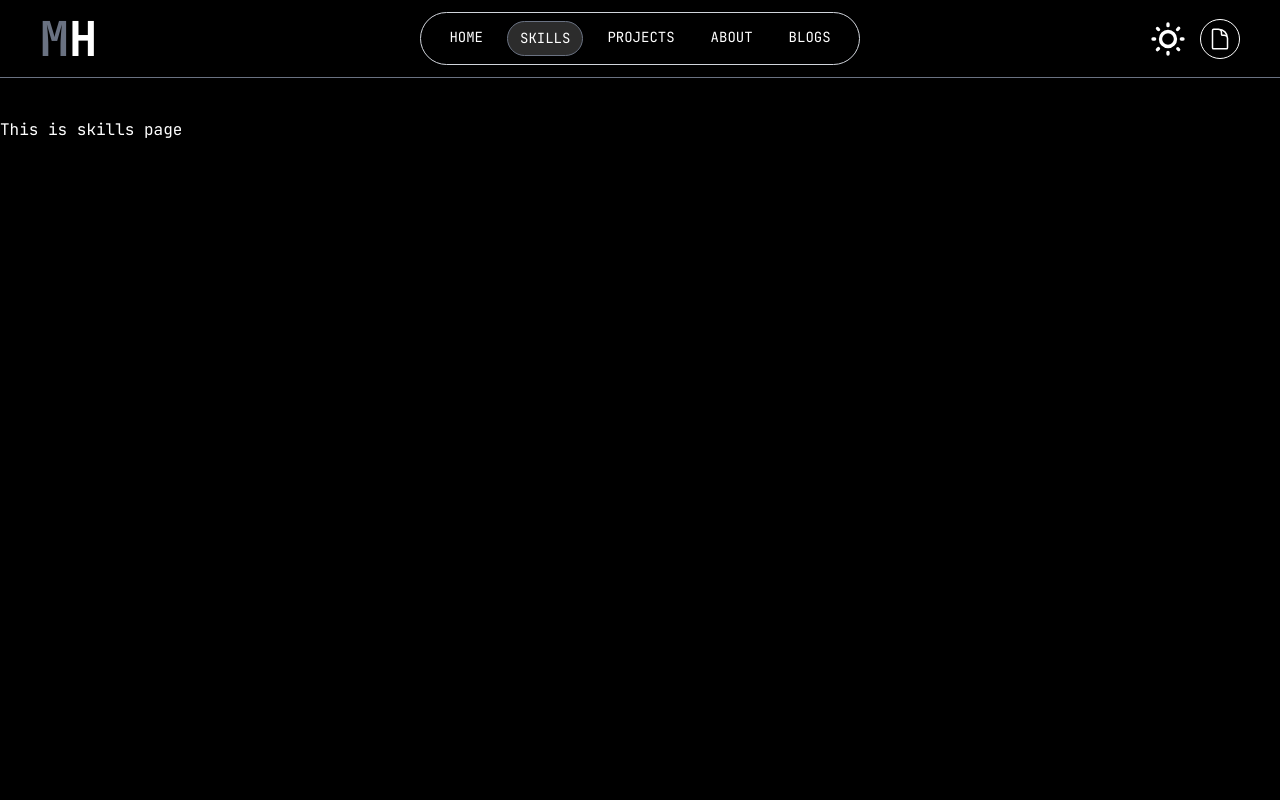
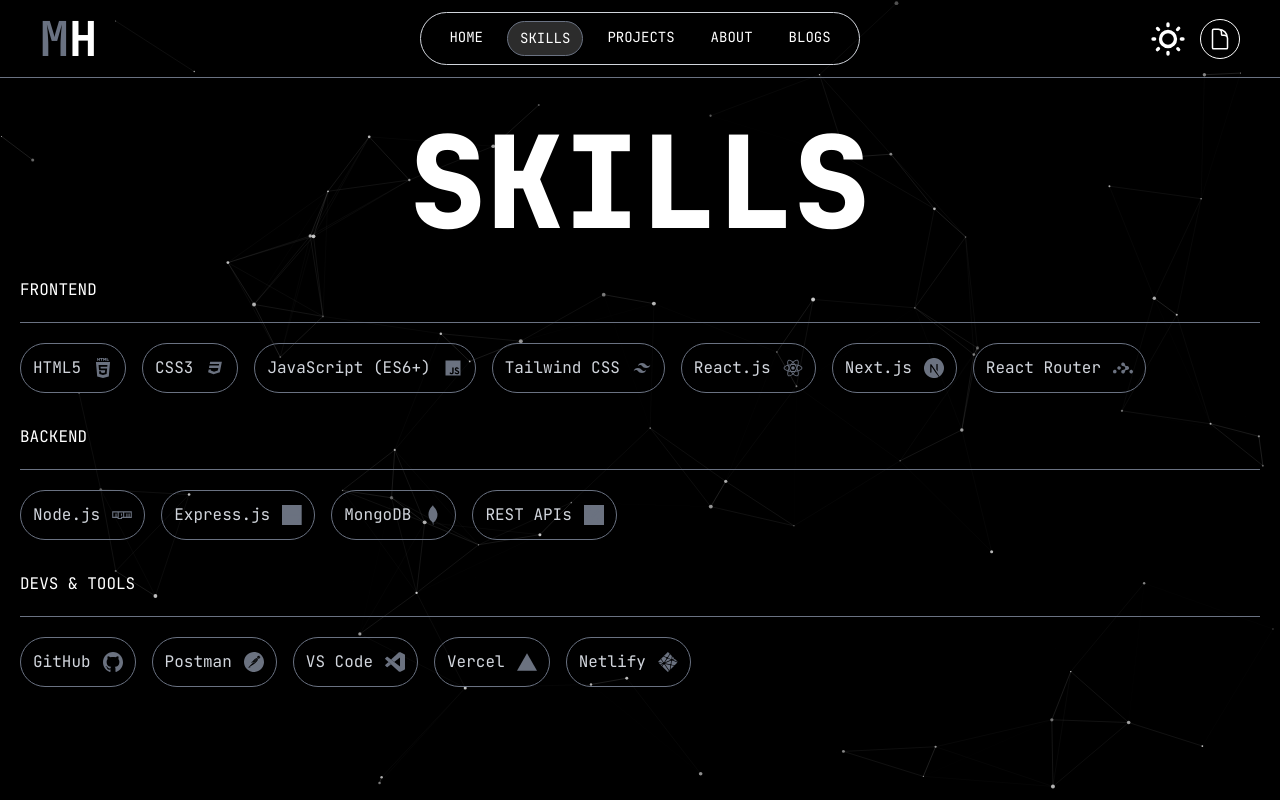
Before and after one commit to codeHasib/my-portfolio-final, a Next.js app: page /skills in a window 1280 px wide. Built offline with nearby package versions, Linux system fonts and the light colour scheme.

Commit message:
add skill section

```diff
--- a/package.json
+++ b/package.json
@@ -14,7 +14,8 @@
     "motion": "^12.38.0",
     "next": "16.2.3",
     "react": "19.2.4",
-    "react-dom": "19.2.4"
+    "react-dom": "19.2.4",
+    "react-svg": "^17.2.4"
   },
   "devDependencies": {
     "@tailwindcss/postcss": "^4",
--- a/src/app/layout.js
+++ b/src/app/layout.js
@@ -7,6 +7,7 @@
 import NavBar from "@/components/NavBar";
 import { ThemeProvider } from "@/Context/ThemeContext";
 import SplashScreen from "@/components/SplashScreen";
+import ParticleBackground from "@/components/ParticleBackground";
 
 const jetbrainsMono = JetBrains_Mono({
   subsets: ["latin"],
@@ -30,6 +31,7 @@
           }}
         />
         <ThemeProvider>
+          <ParticleBackground></ParticleBackground>
           <SplashWrapper></SplashWrapper>
           <NavBar></NavBar>
           <DataProvider>{children}</DataProvider>
--- a/src/app/page.js
+++ b/src/app/page.js
@@ -1,9 +1,11 @@
 import Hero from "@/components/Hero";
+import Skills from "@/components/Skills";
 
 const HomePage = () => {
   return (
     <>
       <Hero />
+      <Skills></Skills>
     </>
   );
 };
--- a/src/app/skills/page.jsx
+++ b/src/app/skills/page.jsx
@@ -1,5 +1,11 @@
+import Skills from "@/components/Skills";
+
 const SkillsPage = () => {
-  return <div>This is skills page</div>;
+  return (
+    <div>
+      <Skills></Skills>
+    </div>
+  );
 };
 
 export default SkillsPage;
--- a/src/components/Hero.jsx
+++ b/src/components/Hero.jsx
@@ -19,7 +19,7 @@
   const baseDelay = splashAlreadyShown ? 0 : 3.5;
 
   return (
-    <div className="flex flex-col justify-center items-center">
+    <div className="flex flex-col justify-center items-center border-b border-gray-500 pb-30">
       <motion.div
         initial={{ scale: 0, opacity: 0 }}
         animate={{ scale: 1, opacity: 1 }}
--- /dev/null
+++ b/src/components/ParticleBackground.jsx
@@ -0,0 +1,118 @@
+"use client";
+
+import { useEffect, useRef } from "react";
+import { useTheme } from "@/Context/ThemeContext";
+
+const ParticleBackground = () => {
+  const canvasRef = useRef(null);
+  const { theme } = useTheme();
+
+  useEffect(() => {
+    const canvas = canvasRef.current;
+    const ctx = canvas.getContext("2d");
+    let animationId;
+    let particles = [];
+
+    const particleColor = theme === "dark"
+      ? "255, 255, 255"
+      : "0, 0, 0";
+
+    const resize = () => {
+      canvas.width = window.innerWidth;
+      canvas.height = window.innerHeight;
+    };
+
+    resize();
+    window.addEventListener("resize", resize);
+
+    const PARTICLE_COUNT = 80;
+    const MAX_DISTANCE = 150;
+    const SPEED = 0.4;
+
+    class Particle {
+      constructor() {
+        this.reset();
+      }
+
+      reset() {
+        this.x = Math.random() * canvas.width;
+        this.y = Math.random() * canvas.height;
+        this.vx = (Math.random() - 0.5) * SPEED;
+        this.vy = (Math.random() - 0.5) * SPEED;
+        this.radius = Math.random() * 1.5 + 0.5;
+        this.opacity = Math.random() * 0.5 + 0.3;
+      }
+
+      update() {
+        this.x += this.vx;
+        this.y += this.vy;
+        if (this.x < 0 || this.x > canvas.width) this.vx *= -1;
+        if (this.y < 0 || this.y > canvas.height) this.vy *= -1;
+      }
+
+      draw() {
+        ctx.beginPath();
+        ctx.arc(this.x, this.y, this.radius, 0, Math.PI * 2);
+        ctx.fillStyle = `rgba(${particleColor}, ${this.opacity})`;
+        ctx.fill();
+      }
+    }
+
+    for (let i = 0; i < PARTICLE_COUNT; i++) {
+      particles.push(new Particle());
+    }
+
+    const drawLines = () => {
+      for (let i = 0; i < particles.length; i++) {
+        for (let j = i + 1; j < particles.length; j++) {
+          const dx = particles[i].x - particles[j].x;
+          const dy = particles[i].y - particles[j].y;
+          const dist = Math.sqrt(dx * dx + dy * dy);
+
+          if (dist < MAX_DISTANCE) {
+            const opacity = (1 - dist / MAX_DISTANCE) * 0.3;
+            ctx.beginPath();
+            ctx.moveTo(particles[i].x, particles[i].y);
+            ctx.lineTo(particles[j].x, particles[j].y);
+            ctx.strokeStyle = `rgba(${particleColor}, ${opacity})`;
+            ctx.lineWidth = 0.5;
+            ctx.stroke();
+          }
+        }
+      }
+    };
+
+    const animate = () => {
+      ctx.clearRect(0, 0, canvas.width, canvas.height);
+      particles.forEach((p) => {
+        p.update();
+        p.draw();
+      });
+      drawLines();
+      animationId = requestAnimationFrame(animate);
+    };
+
+    animate();
+
+    return () => {
+      cancelAnimationFrame(animationId);
+      window.removeEventListener("resize", resize);
+    };
+  }, [theme]); // 👈 re-runs when theme changes
+
+  return (
+    <canvas
+      ref={canvasRef}
+      style={{
+        position: "fixed",
+        top: 0,
+        left: 0,
+        zIndex: -1,
+        width: "100%",
+        height: "100%",
+      }}
+    />
+  );
+};
+
+export default ParticleBackground;
--- /dev/null
+++ b/src/components/ReactSvg.jsx
@@ -0,0 +1,40 @@
+"use client";
+
+import { ReactSVG } from "react-svg";
+import { useTheme } from "@/Context/ThemeContext";
+
+const ReactSvg = ({
+  src,
+  size = 40,
+  defaultColor = "#6b7280",
+  darkHoverColor = "#ffffff",
+  lightHoverColor = "#000000",
+  className = "",
+  isHovered = false, // 👈 controlled by parent
+}) => {
+  const { theme } = useTheme();
+
+  const iconColor = isHovered
+    ? theme === "dark"
+      ? darkHoverColor
+      : lightHoverColor
+    : defaultColor;
+
+  return (
+    <ReactSVG
+      key={`${theme}-${isHovered}`}
+      src={src}
+      className={className}
+      beforeInjection={(svg) => {
+        svg.setAttribute("fill", iconColor);
+        svg.setAttribute("width", size);
+        svg.setAttribute("height", size);
+        svg.querySelectorAll("path, circle, rect, polygon").forEach((el) => {
+          el.setAttribute("fill", iconColor);
+        });
+      }}
+    />
+  );
+};
+
+export default ReactSvg;
--- /dev/null
+++ b/src/components/Skills.jsx
@@ -0,0 +1,69 @@
+"use client";
+
+import { usePortfolioData } from "@/Context/dataContext";
+import SkillsDiv from "./SkillsDiv";
+
+const Skills = () => {
+  const { skillsData } = usePortfolioData();
+  const skills = skillsData.skills;
+  const frontend = skills.frontend;
+  const backend = skills.backend;
+  const tools = skills.tools;
+  return (
+    <div className="container mx-auto px-5">
+      <h2 className="text-3xl md:text-7xl lg:text-9xl font-extrabold text-center my-8">
+        SKILLS
+      </h2>
+      <div className="mb-8">
+        {
+          <>
+            <p className="pb-5 border-b border-gray-500 mb-5">FRONTEND</p>
+            <div className="flex justify-start items-center gap-4 flex-wrap">
+              {frontend.map((item, ind) => (
+                <SkillsDiv
+                  key={ind}
+                  name={item.name}
+                  icon={item.icon}
+                ></SkillsDiv>
+              ))}
+            </div>
+          </>
+        }
+      </div>
+      <div className="mb-8">
+        {
+          <>
+            <p className="pb-5 border-b border-gray-500 mb-5">BACKEND</p>
+            <div className="flex justify-start items-center gap-4 flex-wrap">
+              {backend.map((item, ind) => (
+                <SkillsDiv
+                  key={ind}
+                  name={item.name}
+                  icon={item.icon}
+                ></SkillsDiv>
+              ))}
+            </div>
+          </>
+        }
+      </div>
+      <div className="mb-8">
+        {
+          <>
+            <p className="pb-5 border-b border-gray-500 mb-5">DEVS & TOOLS</p>
+            <div className="flex justify-start items-center gap-4 flex-wrap">
+              {tools.map((item, ind) => (
+                <SkillsDiv
+                  key={ind}
+                  name={item.name}
+                  icon={item.icon}
+                ></SkillsDiv>
+              ))}
+            </div>
+          </>
+        }
+      </div>
+    </div>
+  );
+};
+
+export default Skills;
--- /dev/null
+++ b/src/components/SkillsDiv.jsx
@@ -0,0 +1,22 @@
+import { useTheme } from "@/Context/ThemeContext";
+import ReactSvg from "./ReactSvg";
+import { useState } from "react";
+
+const SkillsDiv = ({ name, icon }) => {
+  const [hovered, setHovered] = useState(false);
+  const { theme } = useTheme();
+  return (
+    <div
+      onMouseEnter={() => setHovered(true)}
+      onMouseLeave={() => setHovered(false)}
+      className={`p-3 rounded-full border border-gray-500 transition-all duration-200 ease-in-out hover:scale-115 hover:bg-[#ffffff52] flex justify-center items-center gap-3 ${theme === "dark" ? "text-gray-300" : "text-gray-800"} hover:text-white hover:border-white hover:shadow-sm bg-[#ffffff00]`}
+    >
+      <p>{name}</p>
+      <div className="h-5 text-gray-600">
+        <ReactSvg size={20} src={icon} isHovered={hovered}></ReactSvg>
+      </div>
+    </div>
+  );
+};
+
+export default SkillsDiv;
```
Also changed, not shown: 1 other file (tests, documents, lock files or other folders).
